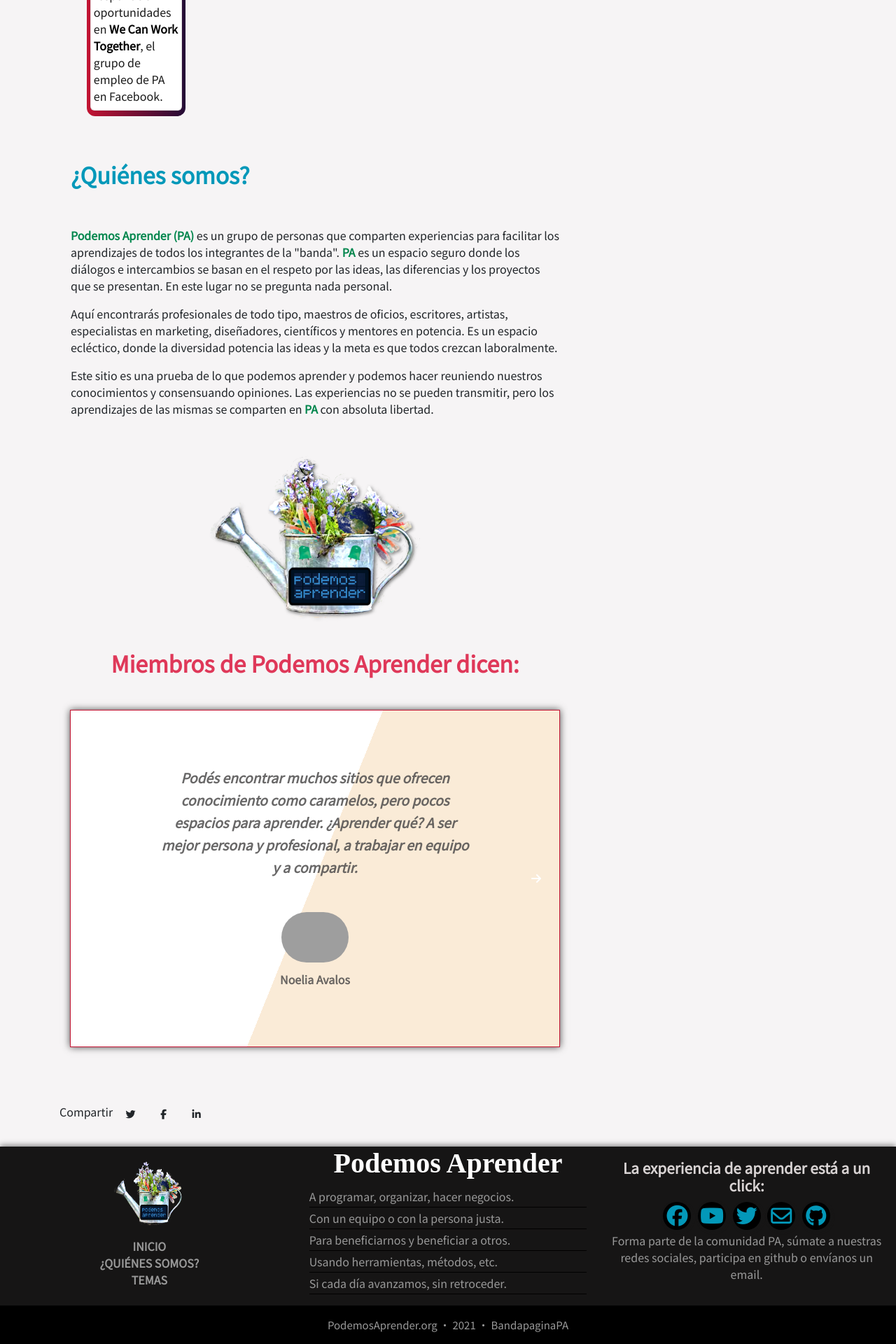
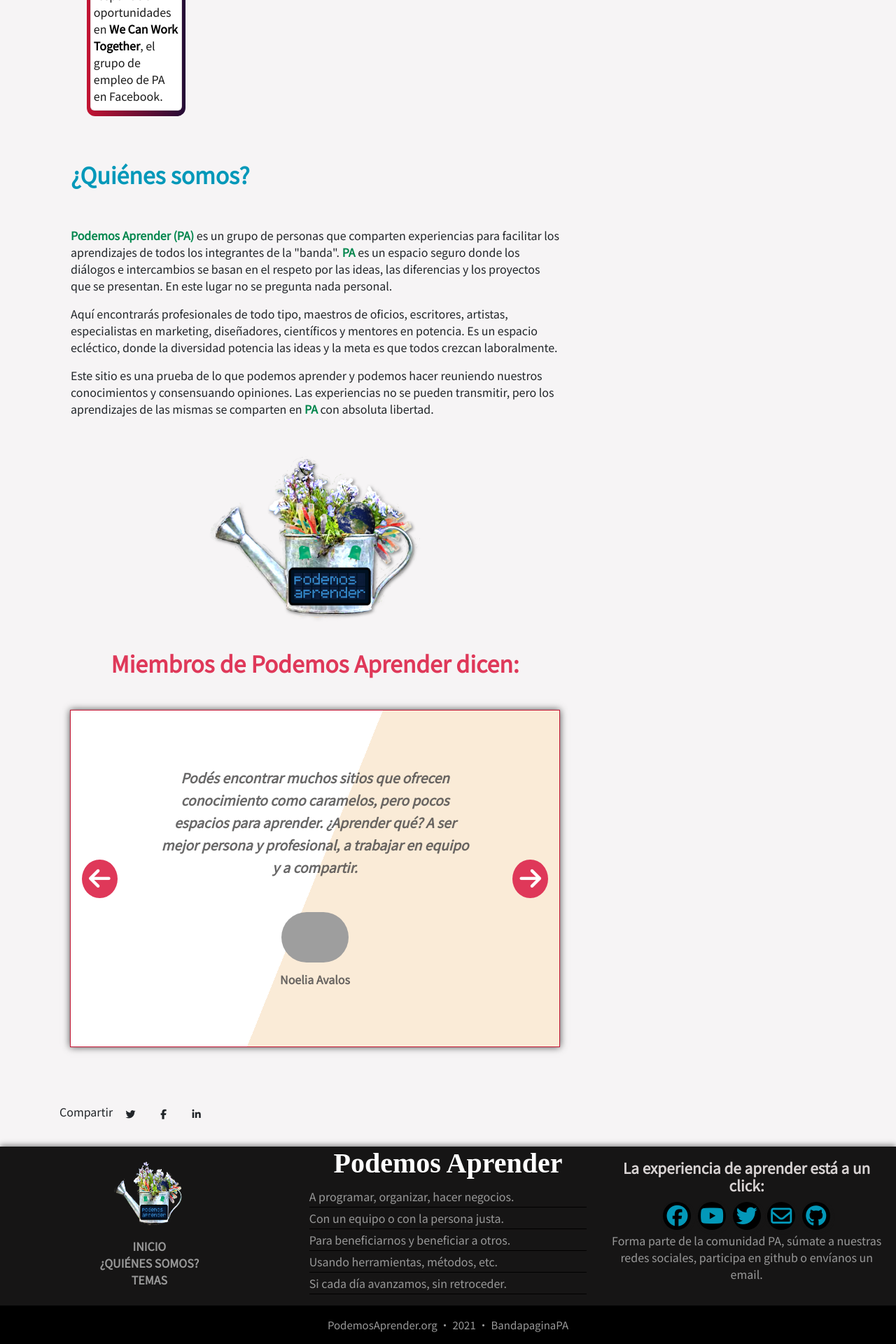
Before and after one commit to podemosaprender/podemosaprender.github.io, a Jekyll site: the page built from index.md, in a window 1280 px wide. Shown: the part 2933-4853 px from the top of the page at 70% size. Built offline with Jekyll 4.4.1, drawn with Linux system fonts in a browser that asks for light colours; nearby versions of some CDN libraries; some web fonts are replaced; comment, search, counter and statistics services are not loaded.

Commit message:
se agregó class i

```diff
--- a/_repetimos/quienes-somos.html
+++ b/_repetimos/quienes-somos.html
@@ -42,7 +42,7 @@
                         <div class="image-caption">Harry Mon</div>
                     </div>
                 </div>
-            </div> <a class="carousel-control-prev" href="#demo" data-slide="prev" aria-label="Volver a un testimonio anterior"> <i class='fas fa-arrow-left'></i> </a> <a class="carousel-control-next" href="#demo" data-slide="next" aria-label="Avanzar a un testimonio siguiente"> <i class='fas fa-arrow-right'></i> </a>
+            </div> <a class="carousel-control-prev" href="#demo" data-slide="prev" aria-label="Volver a un testimonio anterior"> <i class='fas fa-arrow-left i'></i> </a> <a class="carousel-control-next" href="#demo" data-slide="next" aria-label="Avanzar a un testimonio siguiente"> <i class='fas fa-arrow-right i'></i> </a>
         </div>
     </div>
 
```
